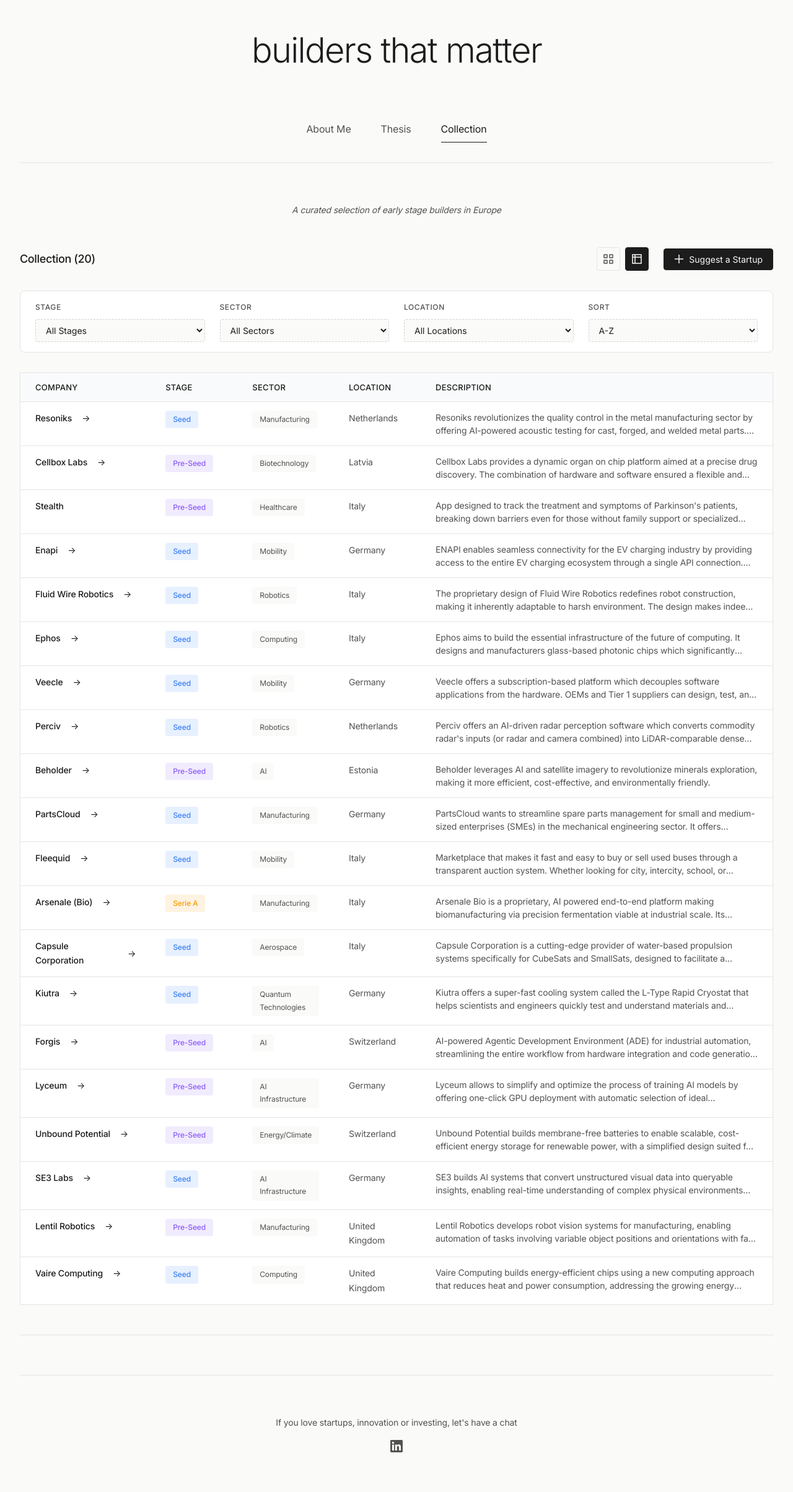
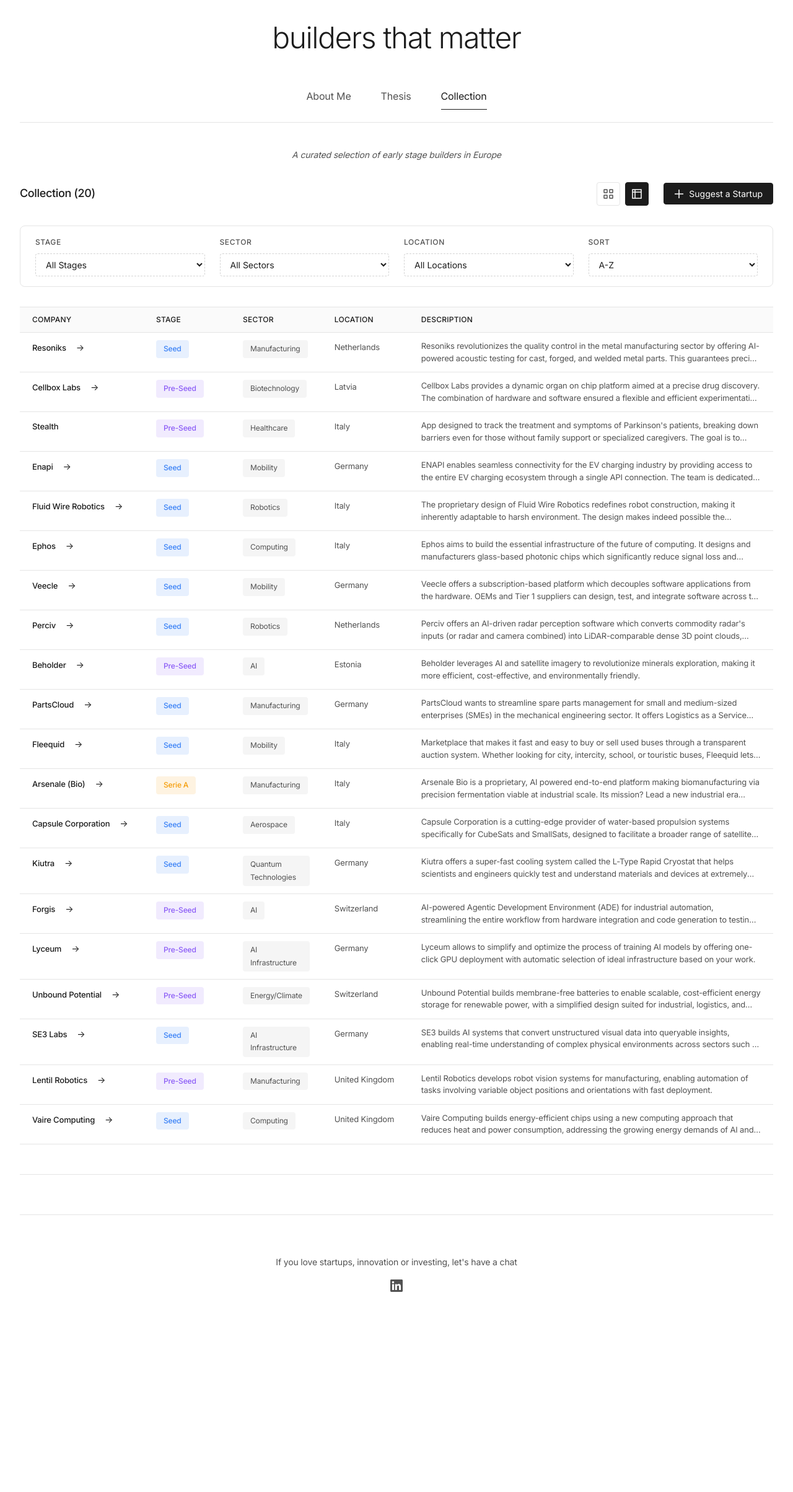
Before and after one commit to elisamordenti/builders_that_matter_v2, a Flask app: page / in a window 1280 px wide. Shown: the whole page at 62% size. After the commit the page ends 2085 px from the top, so only its background shows below. Run offline with Flask 3, Linux system fonts and the light colour scheme.

Commit message:
Redesign visual style for an investor-facing look
Unify the page and card backgrounds to remove the visible seam
between them, drop the table's boxed-in side borders (top/bottom
only), and rework the grid view from boxed/shadowed cards into a
flat hairline-divided grid. Also tighten header spacing and shrink
table text for a denser, less decorative feel.

Co-Authored-By: Claude Sonnet 5 <noreply@anthropic.com>

```diff
--- a/static/css/style.css
+++ b/static/css/style.css
@@ -5,15 +5,15 @@
 }
 
 :root {
-    --bg-color: #fafaf9;
+    --bg-color: #ffffff;
     --text-color: #1c1c1c;
     --text-secondary: #525252;
     --accent-color: #3b82f6;
     --accent-hover: #2563eb;
     --border-color: #e5e5e5;
     --card-bg: #ffffff;
-    --table-header-bg: #f9fafb;
-    --table-hover: #f5f5f4;
+    --table-header-bg: #fafafa;
+    --table-hover: #f5f5f5;
     --divider-color: #e5e5e5;
 }
 
@@ -36,12 +36,12 @@ body {
 /* Header */
 .main-header {
     text-align: center;
-    margin-bottom: 3rem;
-    padding-top: 3rem;
+    margin-bottom: 2rem;
+    padding-top: 2rem;
 }
 
 .main-title {
-    font-size: 3.5rem;
+    font-size: 3rem;
     font-weight: 300;
     letter-spacing: -0.03em;
     color: var(--text-color);
@@ -53,8 +53,8 @@ body {
     display: flex;
     justify-content: center;
     gap: 3rem;
-    padding: 2rem 0;
-    margin-bottom: 3rem;
+    padding: 1.25rem 0;
+    margin-bottom: 2rem;
     border-bottom: 1px solid var(--border-color);
 }
 
@@ -92,8 +92,8 @@ body {
     color: var(--text-secondary);
     font-weight: 400;
     font-style: italic;
-    margin-bottom: 3rem;
-    padding-top: 1rem;
+    margin-bottom: 2rem;
+    padding-top: 0.5rem;
 }
 
 /* Content Sections */
@@ -304,27 +304,26 @@ body {
     outline: none;
 }
 
-/* Grid View - Smaller Cards */
+/* Grid View - hairline-divided wall, not boxed cards */
 .startups-grid {
     display: grid;
     grid-template-columns: repeat(auto-fill, minmax(280px, 1fr));
-    gap: 1.5rem;
+    gap: 1px;
+    background: var(--border-color);
+    border-top: 1px solid var(--border-color);
+    border-bottom: 1px solid var(--border-color);
 }
 
 .startup-card {
     background: var(--card-bg);
-    border: 1px solid var(--border-color);
     padding: 1.5rem;
-    transition: all 0.3s ease;
+    transition: background 0.2s ease;
     display: flex;
     flex-direction: column;
-    border-radius: 8px;
 }
 
 .startup-card:hover {
-    border-color: var(--text-color);
-    transform: translateY(-2px);
-    box-shadow: 0 4px 12px rgba(0, 0, 0, 0.05);
+    background: var(--table-hover);
 }
 
 .startup-header {
@@ -420,7 +419,8 @@ body {
     width: 100%;
     border-collapse: collapse;
     background: var(--card-bg);
-    border: 1px solid var(--border-color);
+    border-top: 1px solid var(--border-color);
+    border-bottom: 1px solid var(--border-color);
 }
 
 .startups-table thead {
@@ -429,8 +429,8 @@ body {
 
 .startups-table th {
     text-align: left;
-    padding: 0.75rem 1.5rem;
-    font-size: 0.8125rem;
+    padding: 0.625rem 1.25rem;
+    font-size: 0.75rem;
     font-weight: 500;
     color: var(--text-color);
     letter-spacing: 0.02em;
@@ -444,8 +444,8 @@ body {
 }
 
 .startups-table td {
-    padding: 0.875rem 1.5rem;
-    font-size: 0.875rem;
+    padding: 0.75rem 1.25rem;
+    font-size: 0.8125rem;
     color: var(--text-secondary);
     border-bottom: 1px solid var(--border-color);
     vertical-align: top;
@@ -490,7 +490,7 @@ body {
 }
 
 .startups-table tbody tr:hover {
-    background: #f0f0f0;
+    background: var(--table-hover);
     cursor: pointer;
 }
 
@@ -501,13 +501,13 @@ body {
 .company-name {
     font-weight: 500;
     color: var(--text-color);
-    font-size: 0.875rem;
+    font-size: 0.8125rem;
 }
 
 .table-badge {
     display: inline-block;
     padding: 0.25rem 0.75rem;
-    background: var(--bg-color);
+    background: var(--table-hover);
     border-radius: 4px;
     font-size: 0.75rem;
 }
```
